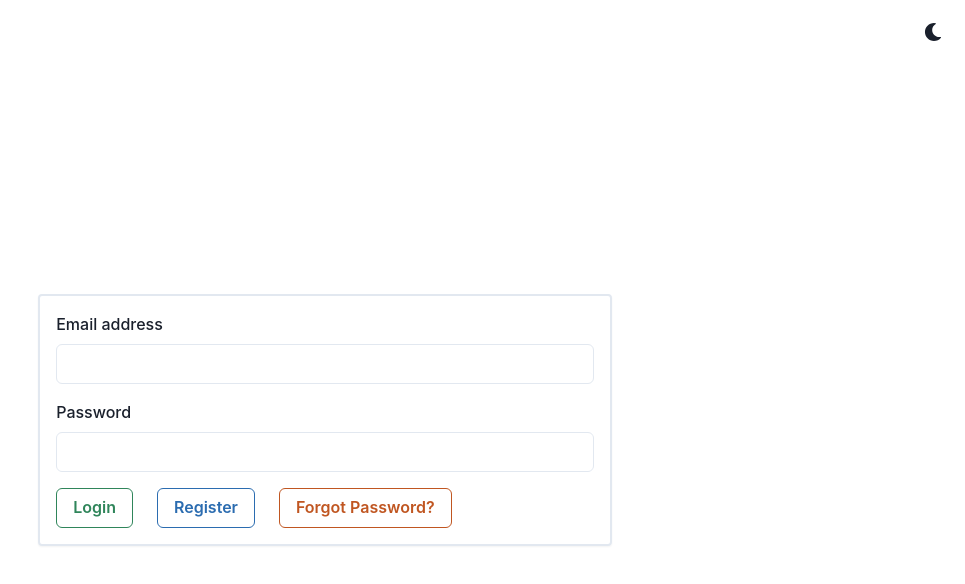
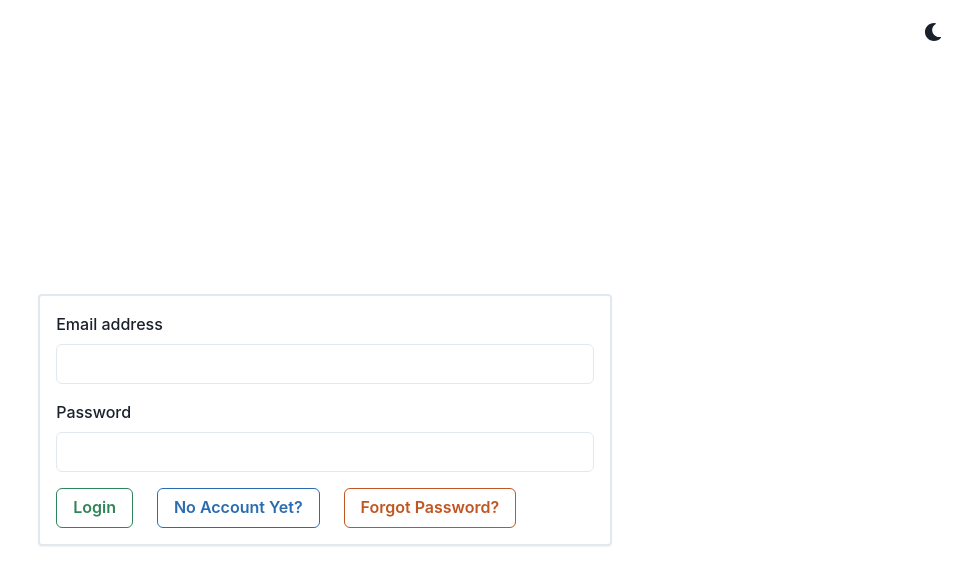
Before and after one commit to KingCodingByDee2020/login-registration-2, a React (Create React App) app: page / in a window 1280 px wide. Shown: the top 584 px of the page, without its empty margins (315-1280 px from the left). Built offline with nearby package versions, Linux system fonts and the light colour scheme.

Commit message:
:construction: `useState` 4 mode to 'toggle modes'

```diff
--- a/src/components/LoginRegistrationForm/index.js
+++ b/src/components/LoginRegistrationForm/index.js
@@ -8,25 +8,56 @@ import {
   Input,
 } from '@chakra-ui/react';
 import api from 'api';
-import { useReducer } from 'react';
+import { useState } from 'react';
 
-function reducer(state, action) {
-  switch (action.type) {
-    case 'toggleForgot':
-      const { forgot: prev } = state;
-      return { ...state, ...{ forgot: !prev, info: '' } };
-    case 'updateInfo':
-      return { ...state, ...{ info: action.payload } };
+// function reducer(state, {type, payload}) {
+//   switch (type) {
+//     case 'login':
+//       return { ...state, ...{ mode: 'login', info: '' } };
+//     case 'register':
+//       return { ...state, ...{ mode: 'registration', info: '' } };
+//     case 'fo'
+//     default:
+//       throw new Error('Illegal 🙅🏾‍♂️ action!');
+//   }
+// }
+
+function renderSubmitTxt(mode) {
+  switch (mode) {
+    case 'login':
+      return 'Login';
+    case 'registration':
+      return 'Register';
+    case 'forgotten':
+      return 'Reset Password';
     default:
-      throw new Error('Illegal 🙅🏾‍♂️ action!');
+      throw new Error('Illegal form mode');
   }
 }
 
 function LoginRegistrationForm() {
-  const [formState, dispatch] = useReducer(reducer, { forgot: false });
+  const [mode, setMode] = useState('login');
+  const [info, setInfo] = useState('');
 
-  const handleClick = () => {
-    dispatch({ type: 'toggleForgot' });
+  const handleClick = ({ target: { innerText } }) => {
+    if (
+      innerText === 'Already Have an Account?' ||
+      innerText === 'Login/Register'
+    ) {
+      setMode(() => 'login');
+    } else {
+      switch (innerText) {
+        case 'No Account Yet?':
+          setMode(() => 'registration');
+          break;
+
+        case 'Forgot Password?':
+          setMode(() => 'forgotten');
+          break;
+        default:
+          throw new Error('Illegal 🙅🏾‍♂️ action!');
+      }
+    }
   };
 
   const handleSubmit = async function (event) {
@@ -34,29 +65,29 @@ function LoginRegistrationForm() {
     const email = event.target.elements[0].value;
     const password = event.target.elements[1].value;
 
-    switch (event.nativeEvent.submitter.innerText) {
-      case 'Login':
+    switch (mode) {
+      case 'login':
         try {
           const user = await api.show(email, password);
           console.log(user);
         } catch (error) {
-          dispatch({ type: 'updateInfo', payload: error.message });
+          setInfo(() => error.message);
         }
         break;
-      case 'Register':
+      case 'registration':
         try {
           const user = await api.create(email, password);
           console.log(user);
         } catch (error) {
-          dispatch({ type: 'updateInfo', payload: error.message });
+          setInfo(() => error.message);
         }
         break;
-      case 'Reset Password':
+      case 'forgotten':
         try {
           const msg = await api.update(email);
-          dispatch({ type: 'updateInfo', payload: msg });
+          setInfo(() => msg);
         } catch (error) {
-          dispatch({ type: 'updateInfo', payload: error.message });
+          setInfo(() => error.message);
         }
         break;
       default:
@@ -71,30 +102,42 @@ function LoginRegistrationForm() {
         <Input type="email" required />
       </FormControl>
 
-      <Collapse in={!formState.forgot} animateOpacity>
+      <Collapse in={!(mode === 'forgotten')} animateOpacity>
         <FormControl id="password">
           <FormLabel>Password</FormLabel>
           <Input type="password" required minLength="6" />
         </FormControl>
       </Collapse>
 
+      <Collapse in={mode === 'registration'} animateOpacity>
+        <FormControl id="name">
+          <FormLabel>Full Name</FormLabel>
+          <Input type="text" required />
+        </FormControl>
+
+        <FormControl id="profile">
+          <FormLabel>Upload a Profile Pic?</FormLabel>
+          <Input type="file" accept="image/*" />
+        </FormControl>
+      </Collapse>
+
       <ButtonGroup variant="outline" spacing="6">
         <Button type="submit" colorScheme="green">
-          {formState.forgot ? 'Reset Password' : 'Login'}
+          {renderSubmitTxt(mode)}
         </Button>
 
-        <Fade in={!formState.forgot} animateOpacity>
-          <Button type="submit" colorScheme="blue">
-            Register
+        <Fade in={!(mode === 'forgotten')}>
+          <Button type="button" colorScheme="blue" onClick={handleClick}>
+            {mode === 'login' ? 'No Account Yet?' : 'Already Have an Account?'}
           </Button>
         </Fade>
 
         <Button type="button" colorScheme="orange" onClick={handleClick}>
-          {formState.forgot ? 'Login/Register' : 'Forgot Password?'}
+          {mode === 'forgotten' ? 'Login/Register' : 'Forgot Password?'}
         </Button>
       </ButtonGroup>
 
-      {formState.info ? <p className="text-red-300">{formState.info}</p> : null}
+      {info ? <p className="text-red-300">{info}</p> : null}
     </form>
   );
 }
```
